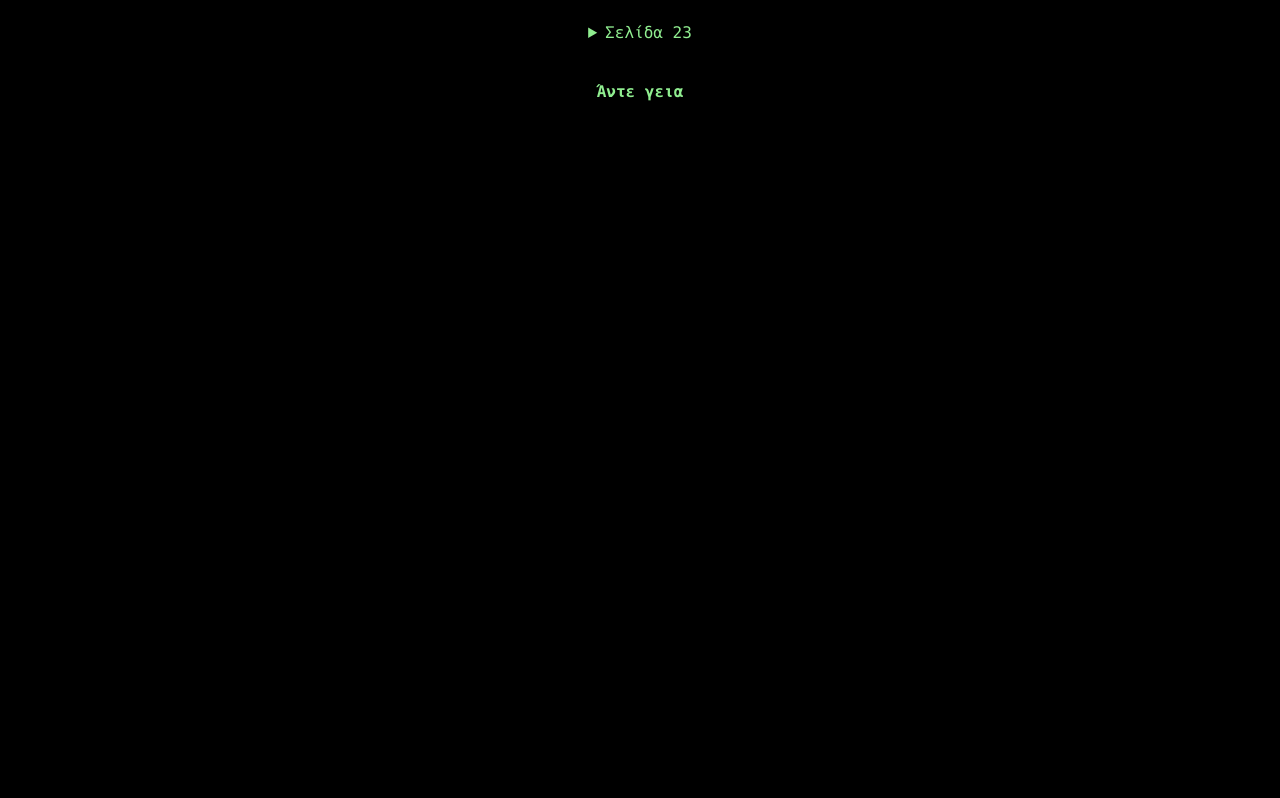
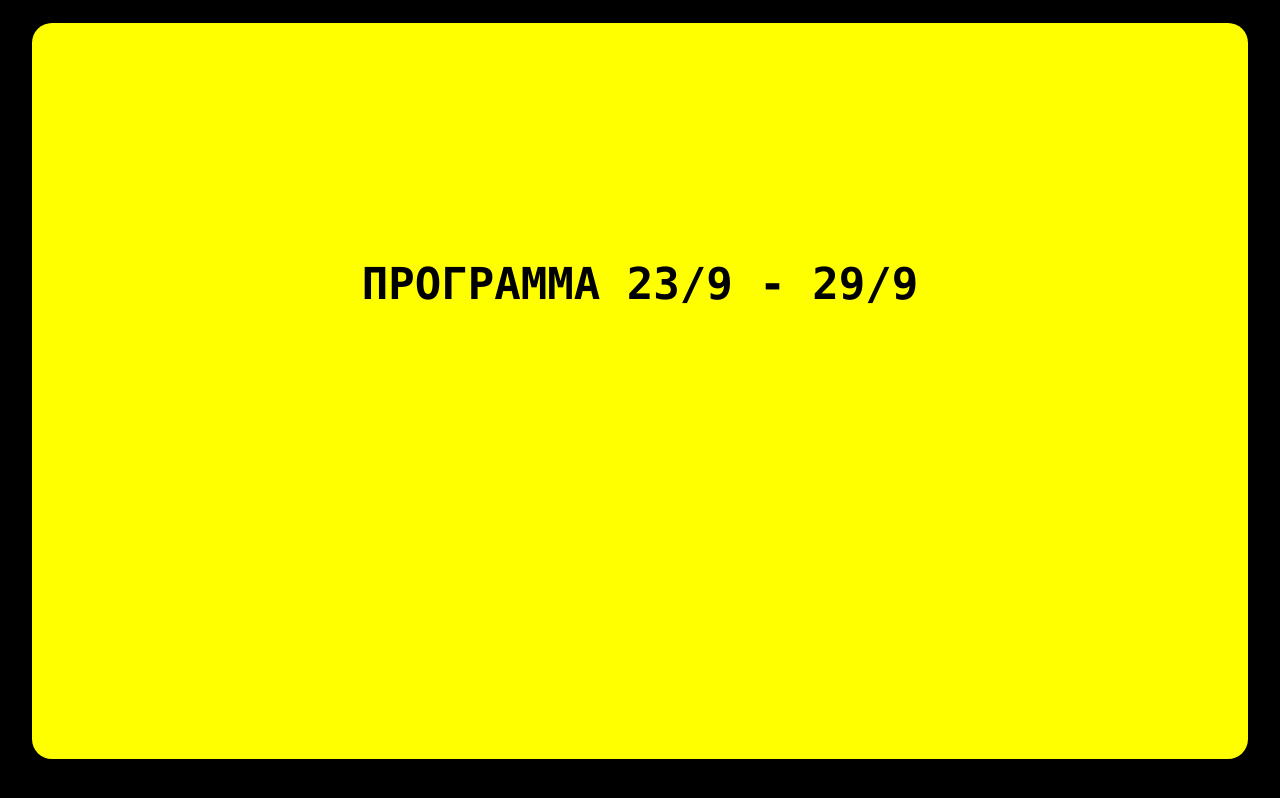
Before and after one commit to WinXprt14/poutses-mple, a plain HTML site: page index.html in a window 1280 px wide. Drawn offline with Linux system fonts and the light colour scheme.

Commit message:
Add files via upload

```diff
--- a/index.css
+++ b/index.css
@@ -1,16 +1,50 @@
+* {
+text-align: center;
+}
 body {
 padding: 15px;
 background-color: black;
 color: lightgreen;
 font-family: Consolas;
 }
-summary {
-text-align: center;
-cursor: default;
+.card-container {
+position: relative;
+width: 95vw;
+height: 92vh;
+margin: auto;
 }
-li, ul {
-color: yellow;
-background-color: #646700;
-text-align: left;
-margin: 0;
+.cards {
+background-color: yellow;
+border-radius: 20px;
+position: absolute;
+width: 100%;
+height: 100%;
+transform-style: preserve-3d;
+transition: all 1s ease-in-out;
 }
+.card1 {
+position: absolute;
+width: 100%;
+height: 100%;
+backface-visibility: hidden;
+background-color: yellowgreen;
+color: #333;
+transform: rotateY(180deg);
+border-radius: 20px;
+}
+.card2 {
+padding: 15px;
+border-radius: 20px;
+color: black;
+}
+.cards:hover {
+transform: rotateY(180deg);
+}
+table {
+margin-top: 190px;
+transform: scale(150%);
+}
+.card2 h2 {
+font-size: 44px;
+margin-top: 220px;
+}
--- a/index.html
+++ b/index.html
@@ -2,120 +2,84 @@
 <html lang="en">
 <head>
 <meta charset="UTF-8">
-<meta name="viewport" content="width=device-width, initial-scale=1.0">
 <link rel=stylesheet type="text/css" href="index.css"/>
-<title>Λύσεις Μαθ. 19/9</title>
+<title></title>
 </head>
 <body>
-<details>
-<summary>Σελίδα 23</summary>
-<details>
-<summary>Ερώτηση κατανόησης 4</summary>
-<details>
-<summary>α)</summary>
-<ul><li>√2•√3=√6 (ΣΩΣΤΟ)</li></ul>
-</details>
-<details>
-<summary>β)</summary>
-<ul><li>√2+√3≠√5 (ΛΑΘΟΣ)</li></ul>
-</details>
-<details>
-<summary>γ)</summary>
-<ul><li>√(9/4)  &rarr;  √9/√4  &rarr;  3/2 (ΣΩΣΤΟ)</li></ul>
-</details>
-<details>
-<summary>δ)</summary>
-<ul><li>√((-3)²)  &rarr;  √9  &rarr;  3 (ΣΩΣΤΟ)</li></ul>
-</details>
-<details>
-<summary>ε)</summary>
-<ul><li>√((1/2-1)²)  &rarr;  √((1/2-2/2)²)  &rarr;  √((-1/2)²)  &rarr;  √(-1²/2²)  &rarr;  √(1/4)  &rarr;  √1/√4  &rarr;  1/2 (ΛΑΘΟΣ)</li></ul>
-</details>
-<details>
-<summary>στ)</summary>
-<ul><li>(Το διπλάσιο του √5:) 2√5≠√10 (ΛΑΘΟΣ)</li></ul>
-</details>
-<details>
-<summary>ζ)</summary>
-<ul><li>(Το μισό του √12:) 1/2•√12 &rarr; √3 (ΣΩΣΤΟ)</li></ul>
-</details>
-</details>
-<details>
-<summary>Άσκηση 4</summary>
+<div class="card-container">
+<div class="cards">
+<div class="card1">
 <table border="5" align="center">
 <tr>
-<td></td> </td>
-<td>Μήκος</td>
-<td>Πλάτος</td>
-<td>Περίμετρος</td>
-<td>Εμβαδόν</td>
+<td>&darr;&rarr;</td>
+<td>ΔΕΥ</td>
+<td>ΤΡΙ</td>
+<td>ΤΕΤ</td>
+<td>ΠΕΜ</td>
+<td>ΠΑΡ</td>
 </tr>
 <tr>
-<td>ΑΒΓΔ</td>
-<td>5√2</td>
-<td>√2</td>
-<td style="color: yellow; background-color: #646700;">12√2</td>
-<td style="color: yellow; background-color: #646700;">10</td>
+<td>1Η</td>
+<td>ΘΡΗ</td>
+<td>ΝΓΛ</td>
+<td>ΑΡΧ</td>
+<td>ΜΑΘ</td>
+<td>ΝΛΓ</td>
 </tr>
 <tr>
-<td>ΕΖΗΘ</td>
-<td>4√2</td>
-<td>2√2</td>
-<td style="color: yellow; background-color: #646700;">12√2</td>
-<td style="color: yellow; background-color: #646700;">16</td>
+<td>2Η</td>
+<td>ΑΓΓ</td>
+<td>ΓΥΜ</td>
+<td>ΒΙΟ</td>
+<td>ΑΓΩ</td>
+<td>ΜΑΘ</td>
 </tr>
 <tr>
-<td>ΚΛΜΝ</td>
-<td>3√2</td>
-<td>3√2</td>
-<td style="color: yellow; background-color: #646700;">12√2</td>
-<td style="color: yellow; background-color: #646700;">18</td>
+<td>3Η</td>
+<td>ΑΡΜ</td>
+<td>ΑΓΩ</td>
+<td>ΝΓΛ</td>
+<td>ΘΡΗ</td>
+<td>ΑΡΜ</td>
+</tr>
+<tr>
+<td>4Η</td>
+<td>ΠΛΗ</td>
+<td>ΦΥΣ</td>
+<td>ΦΥΣ</td>
+<td>ΑΓΓ</td>
+<td>ΓΥΜ</td>
+</tr>
+<tr>
+<td>5Η</td>
+<td>ΧΗΜ</td>
+<td>ΑΡΧ</td>
+<td>ΠΛΗ</td>
+<td>ΓΕΡ</td>
+<td>ΓΕΡ</td>
+</tr>
+<tr>
+<td>6Η</td>
+<td>ΝΛΓ</td>
+<td>ΜΑΘ</td>
+<td>ΜΑΘ</td>
+<td>ΙΣΤ</td>
+<td>ΑΓΩ</td>
+</tr>
+<tr>
+<td>7Η</td>
+<td>ΙΣΤ</td>
+<td>ΚΑΛ</td>
+<td>ΔΕΞ</td>
+<td> - </td>
+<td> - </td>
 </tr>
 </table>
-<details>
-<summary>ΑΒΓΔ</summary>
-<ul><li>
-Π = 2•5√2+2•√2  &rarr;  10√2+2√2  &rarr;  <b>12√2</b>
-<br>
-Ε = 5√2•√2  &rarr;  5(√2)²  &rarr;  5•2  &rarr;  <b>10</b>
-</details>
-<details>
-<summary>ΕΖΗΘ</summary>
-<ul><li>
-Π = 2•4√2+2•2•√2  &rarr;  8√2+4√2  &rarr;  <b>12√2</b>
-<br>
-Ε = 4√2•2√2  &rarr;  8(√2)²  &rarr;  8•2  &rarr;  <b>16</b>
-</li></ul>
-</details>
-<details>
-<summary>ΚΛΜΝ</summary>
-<ul><li>
-Π = 2(2•3•√2)  &rarr;  2(6√2)  &rarr;  <b>12√2</b>
-<br>
-Ε = (3√2)²  &rarr;  9(√2)²  &rarr;  9•2  &rarr;  <b>18</b>
-</li></ul>
-</details>
-</details>
-</details>
-<br/>
-<center>
-<h4>Άντε γεια</h4>
-</center>
-<!--<details>
-<summary class="pages-summ">Σελίδα 24:</summary>
-<details>
-<summary class="exer-summ">Άσκηση 5: δ)</summary>
-<ul><li>
-(√7-√5)•(√7+√5)  &rarr;  √(7•7)-√(5•5)  &rarr;  √49-√25  &rarr;  7-5  &rarr;  2
-</li></ul>
-</details>
-<details>
-<summary class="exer-summ">Άσκηση 6: α)</summary>
-<ul><li>
-1/√2  &rarr;  1/√2•√2/√2  &rarr;  1√2/√2  &rarr;  √2/√2  &rarr;  1
-</li></ul>
-</details>
-</details>
-</details>-->
+</div>
+<div class="card2">
+<h2>ΠΡΟΓΡΑΜΜΑ 23/9 - 29/9</h2>
+</div>
+</div>
+</div>
 </body>
 </html>
```
